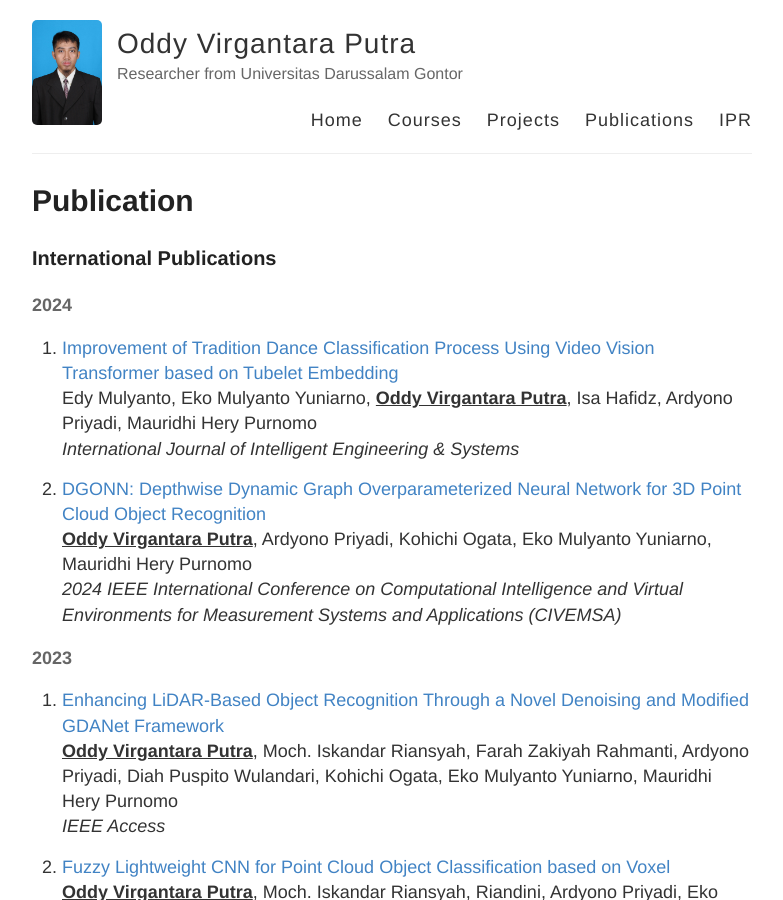
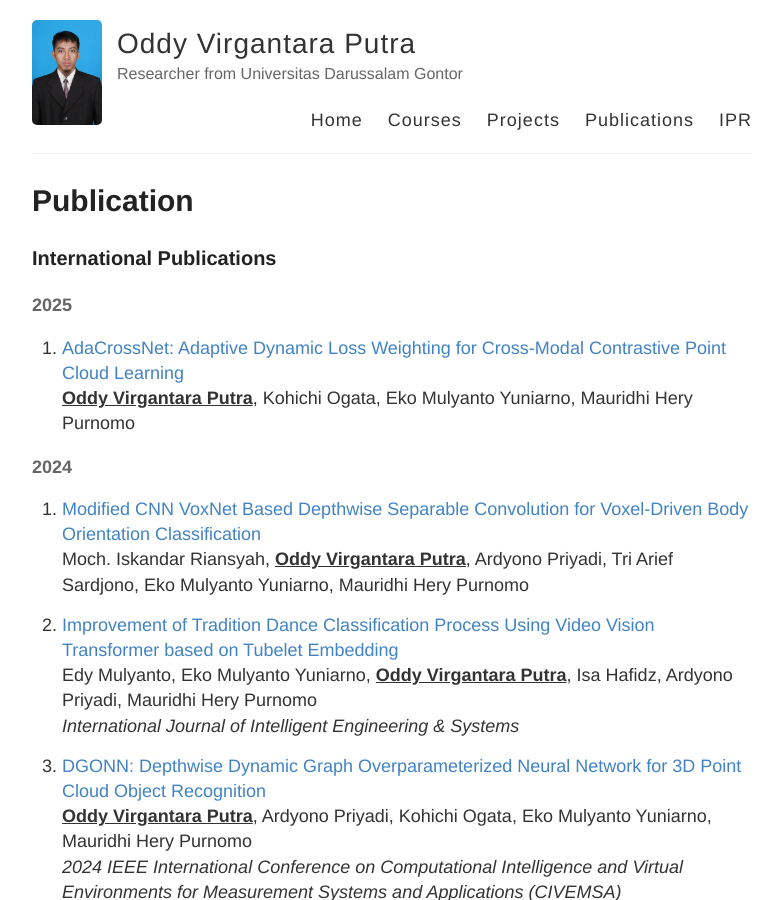
Before and after one commit to virgantara/virgantara.github.io, a Jekyll site: the page built from publication.md, in a window 1280 px wide and 900 px high. Shown: the whole window, without its empty margins (248-1031 px from the left). Built offline with Jekyll 4.4.1, drawn with Linux system fonts in a browser that asks for light colours.

Commit message:
update publications

```diff
--- a/publication.md
+++ b/publication.md
@@ -4,7 +4,14 @@ title: Publication
 permalink: /publication/
 ---
 ### International Publications ###
+#### 2025 ####
+1. [AdaCrossNet: Adaptive Dynamic Loss Weighting for Cross-Modal Contrastive Point Cloud Learning](https://doi.org/10.22266/ijies2025.0229.11){:target="_blank"}\
+**<u>Oddy Virgantara Putra</u>**, Kohichi Ogata, Eko Mulyanto Yuniarno, Mauridhi Hery Purnomo
+
 #### 2024 ####
+1. [Modified CNN VoxNet Based Depthwise Separable Convolution for Voxel-Driven Body Orientation Classification](https://doi.org/10.1109/IST63414.2024.10759165){:target="_blank"}\
+Moch. Iskandar Riansyah, **<u>Oddy Virgantara Putra</u>**, Ardyono Priyadi, Tri Arief Sardjono, Eko Mulyanto Yuniarno, Mauridhi Hery Purnomo
+
 1. [Improvement of Tradition Dance Classification Process Using Video Vision Transformer based on Tubelet Embedding](https://doi.org/10.22266/ijies2024.0831.41){:target="_blank"}\
 Edy Mulyanto, Eko Mulyanto Yuniarno, **<u>Oddy Virgantara Putra</u>**, Isa Hafidz, Ardyono Priyadi, Mauridhi Hery Purnomo\
 <em>International Journal of Intelligent Engineering & Systems</em>
```
Also changed, not shown: index.md (+8 -7 lines).
